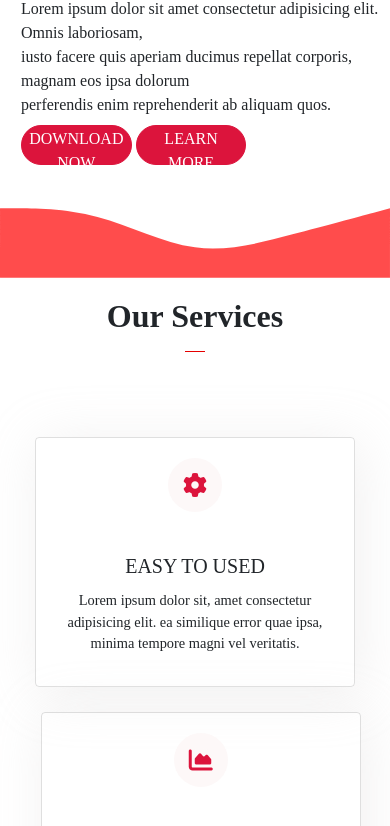
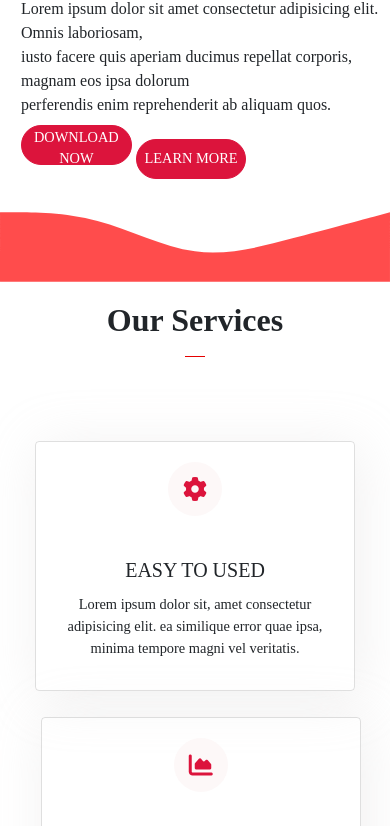
Before and after one commit to ivioje/fusion, a plain HTML site: page index.html in a window 390 px wide. Shown: the part 657-1483 px from the top of the page. Drawn offline with nearby package versions, Linux system fonts and the light colour scheme; some packages are replaced by stand-ins of ours.

Commit message:
modified

```diff
--- a/index.html
+++ b/index.html
@@ -9,7 +9,8 @@
     <link href="https://fonts.googleapis.com/css2?family=Montserrat:ital,wght@1,500&display=swap" rel="stylesheet">
     <link rel="stylesheet" href="https://stackpath.bootstrapcdn.com/bootstrap/4.5.0/css/bootstrap.min.css"
         integrity="sha384-9aIt2nRpC12Uk9gS9baDl411NQApFmC26EwAOH8WgZl5MYYxFfc+NcPb1dKGj7Sk" crossorigin="anonymous">
-    <link rel="stylesheet" href="style.css">
+        <link rel="shortcut icon" type="image/png" href="img/favicon-16x16.png">
+        <link rel="stylesheet" href="style.css">
 </head>
 
 <body>
--- a/style.css
+++ b/style.css
@@ -593,6 +593,7 @@ rem7,rem8 {
         margin-top: 20vh;
     }
     .awen {font-size: 3vw;}
+    button {font-size: .9em;}
  }
 
 
@@ -652,7 +653,7 @@ rem7,rem8 {
             width: 100px;
             height: 350px;
         }
-
+        button {font-size: .9em;}
  }
 
 
@@ -713,6 +714,7 @@ rem7,rem8 {
             width: 100px;
             height: 350px;
         }
+        button {font-size: .9em;}
  }
 
 
@@ -775,6 +777,7 @@ rem7,rem8 {
             width: 100px;
             height: 350px;
         }
+        button {font-size: .9em;}
  }
 
 
@@ -794,6 +797,7 @@ and (-webkit-min-device-pixel-ratio: 1) {
         width: 100px;
         height: 350px;
     }
+    button {font-size: .9em;}
 
 }
 
```
Also changed, not shown: img/favicon-16x16.png (added).
